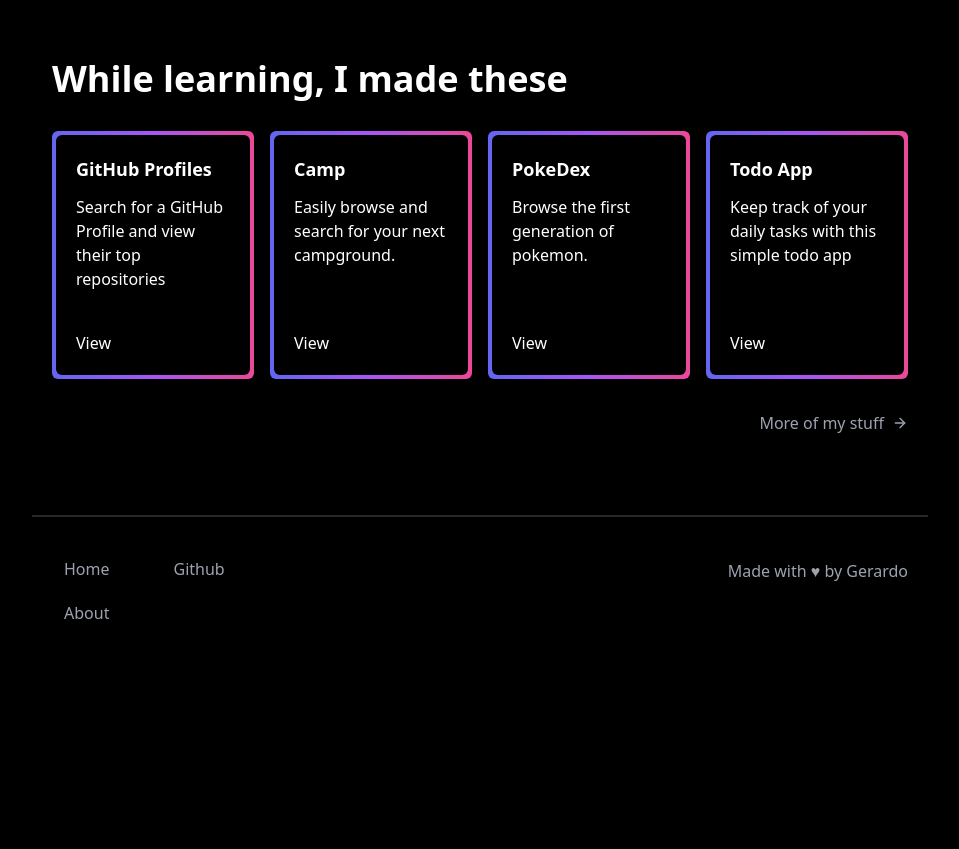
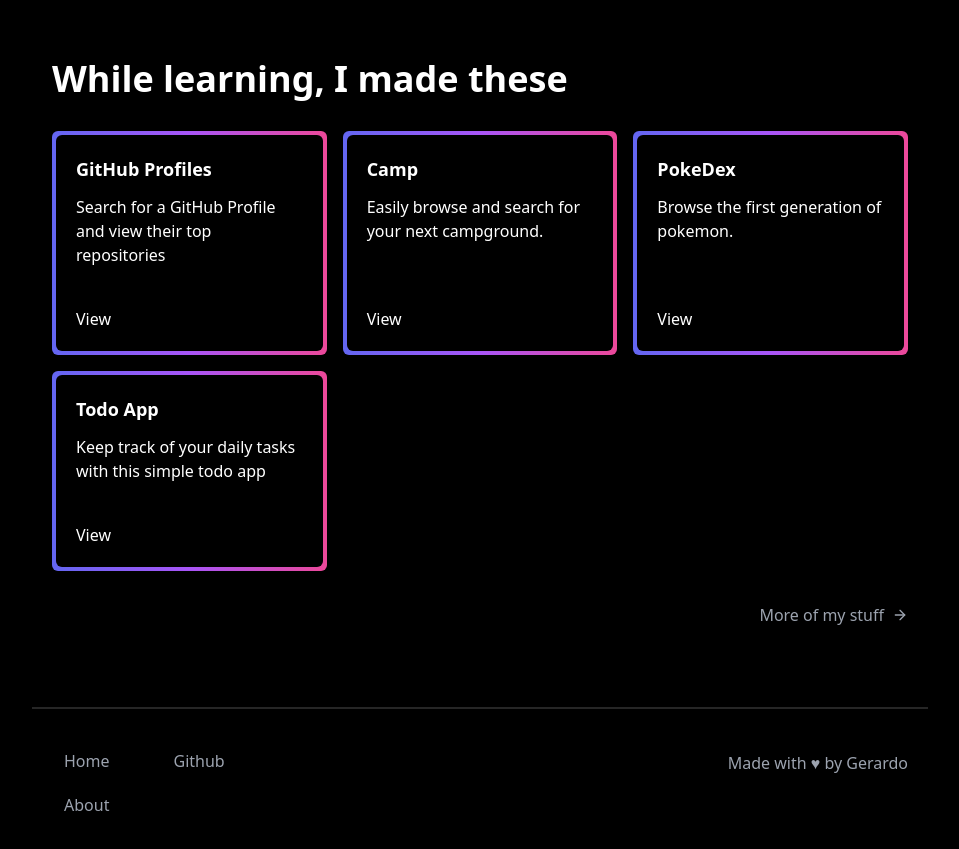
Before and after one commit to G-R3/gerar.dev, a Next.js app: page / in a window 1280 px wide. Shown: the part 1280-2129 px from the top of the page, without its empty margins (160-1119 px from the left). Before the commit the page ends 1945 px from the top, so only its background shows below. Built offline with nearby package versions, Linux system fonts and the light colour scheme.

Commit message:
added grid

```diff
--- a/src/pages/index.tsx
+++ b/src/pages/index.tsx
@@ -109,20 +109,20 @@
           initial="hidden"
           animate="visible"
           variants={container}
-          className="flex flex-col md:flex-row gap-4"
+          className="grid grid-cols-1 sm:grid-cols-3 gap-4"
         >
           {otherProjects.map((project) => (
             <motion.div
               key={project.title}
               variants={fadeIn}
-              className="w-full md:w-1/3"
+              className="w-full"
             >
               <ProjectCard {...project} />
             </motion.div>
           ))}
         </motion.div>
 
-        <div className="flex justify-end items-center gap-2 mt-8 text-gray-400 transition-colors group hover:text-white">
+        <div className="w-fit ml-auto flex items-center gap-2 mt-8 text-gray-400 transition-colors group hover:text-white">
           <a href="https://github.com/G-R3" target="_blank" rel="noreferrer">
             More of my stuff
           </a>
```
